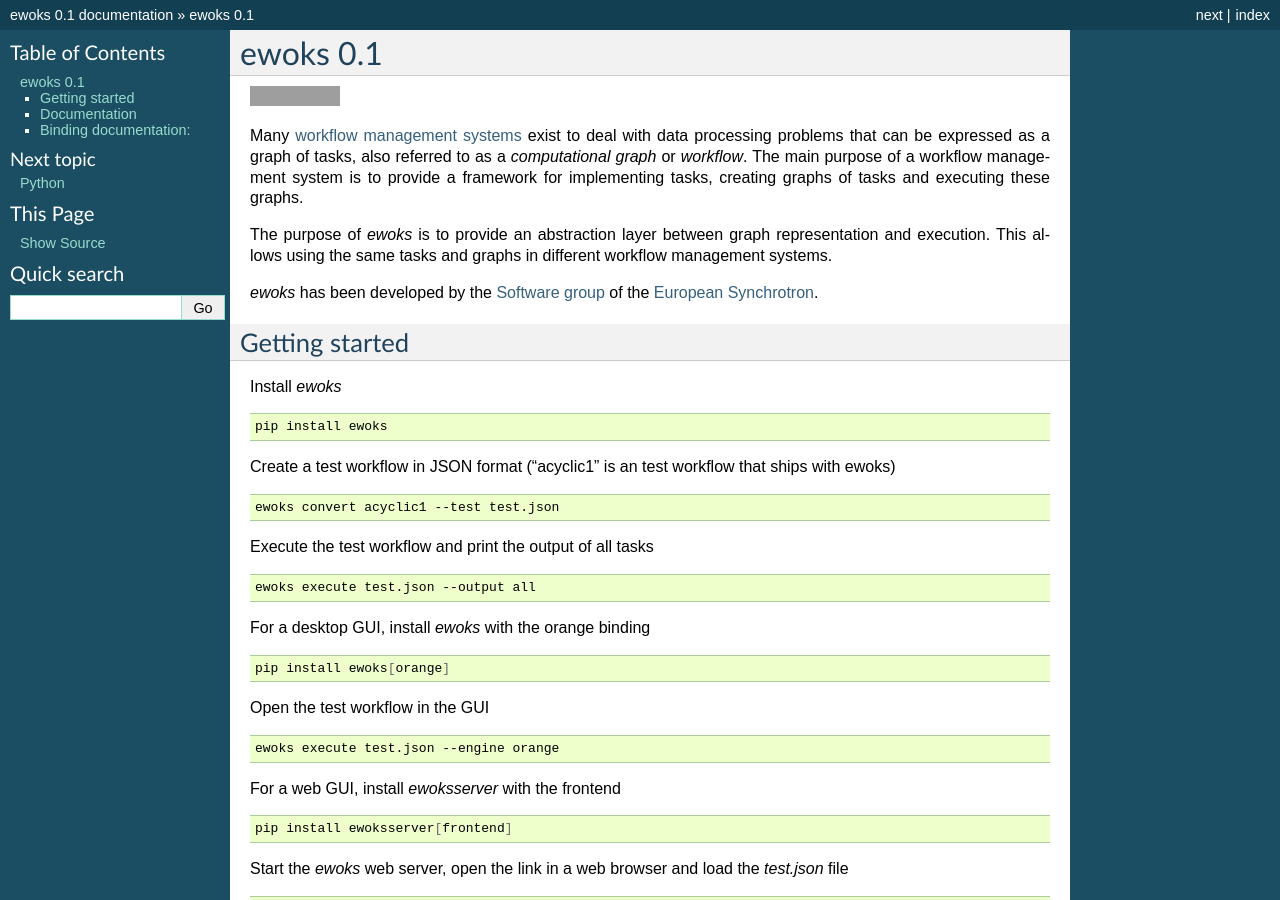
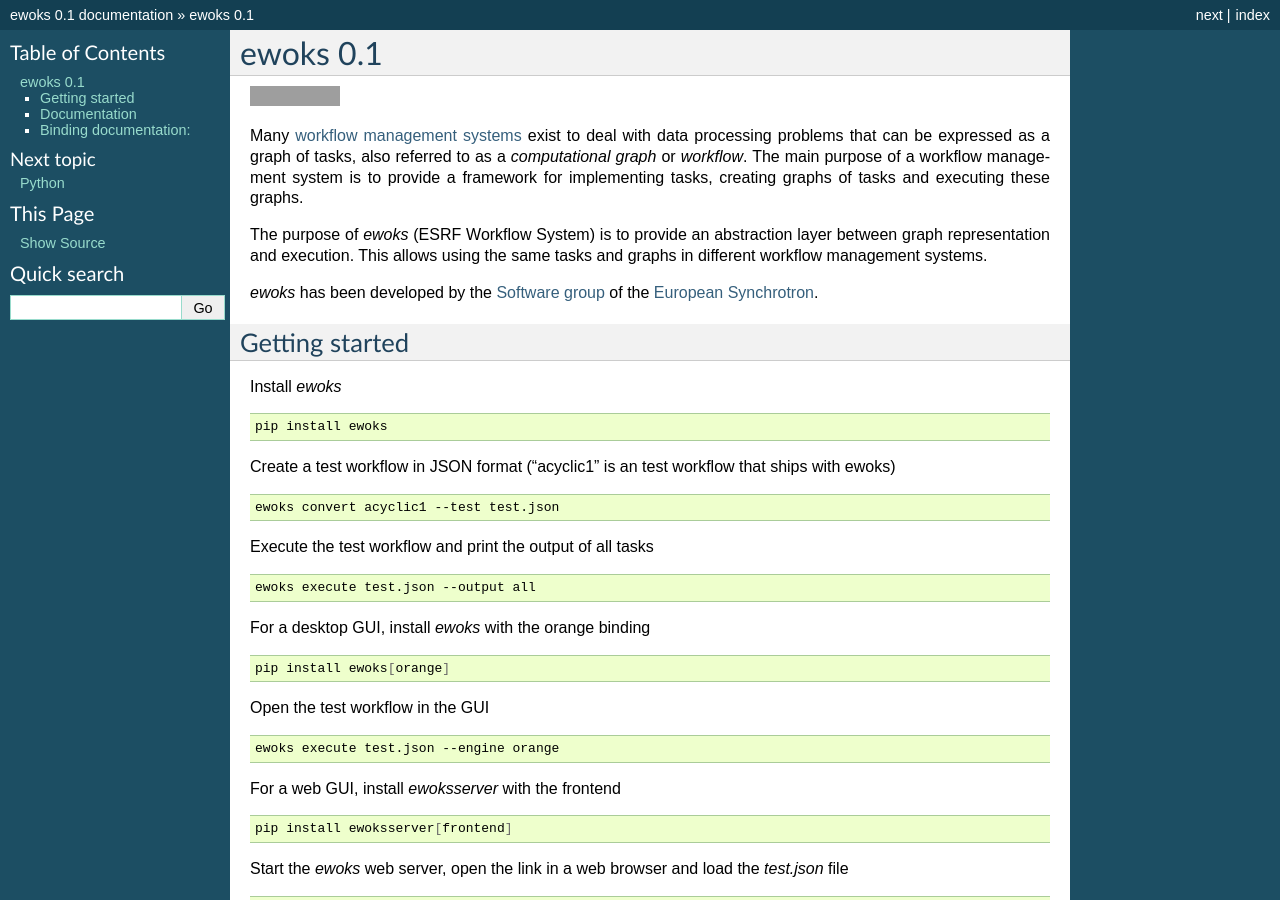
Before and after one commit to ewoks-kit/ewoks, a Sphinx documentation site: the page built from doc/index.rst, in a window 1280 px wide and 900 px high. Built offline with Sphinx 7.4.7, drawn with Linux system fonts in a browser that asks for light colours; pages that are not in the unit, such as notebooks, are missing from menus; grey boxes are pictures that could not be loaded.

Commit message:
fix docs

```diff
--- a/doc/index.rst
+++ b/doc/index.rst
@@ -9,8 +9,8 @@
 purpose of a workflow management system is to provide a framework for implementing tasks, creating graphs of tasks and
 executing these graphs.
 
-The purpose of *ewoks* is to provide an abstraction layer between graph representation and execution. This allows using
-the same tasks and graphs in different workflow management systems.
+The purpose of *ewoks* (ESRF Workflow System) is to provide an abstraction layer between graph representation and execution.
+This allows using the same tasks and graphs in different workflow management systems.
 
 *ewoks* has been developed by the `Software group <http://www.esrf.eu/Instrumentation/software>`_ of the `European Synchrotron <https://www.esrf.eu/>`_.
 
```
